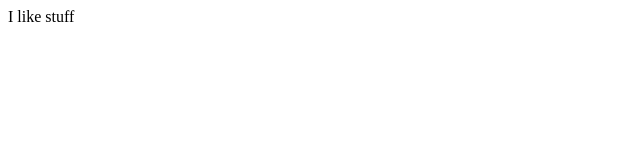
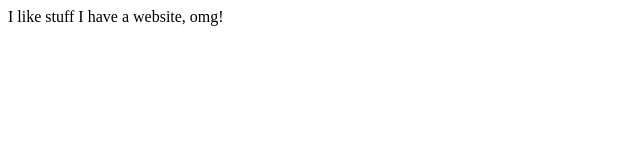
Before and after one commit to DomoKitty/DomoKitty.github.io, a plain HTML site: page index.html in a window 1280 px wide. Shown: the whole page, without its empty margins (0-640 px from the left). Drawn offline with Linux system fonts and the light colour scheme.

Commit message:
second commit

```diff
--- a/index.html
+++ b/index.html
@@ -4,5 +4,6 @@
   </head>
   <body>
     I like stuff
+    I have a website, omg!
   </body>
 </html>
```
